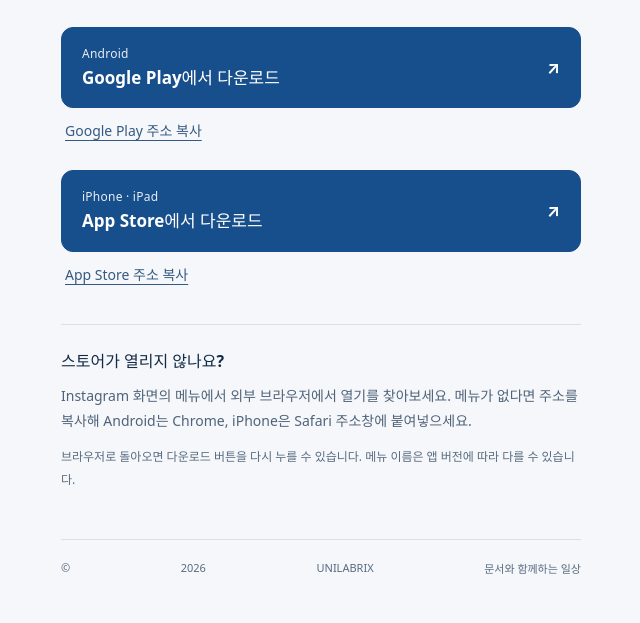
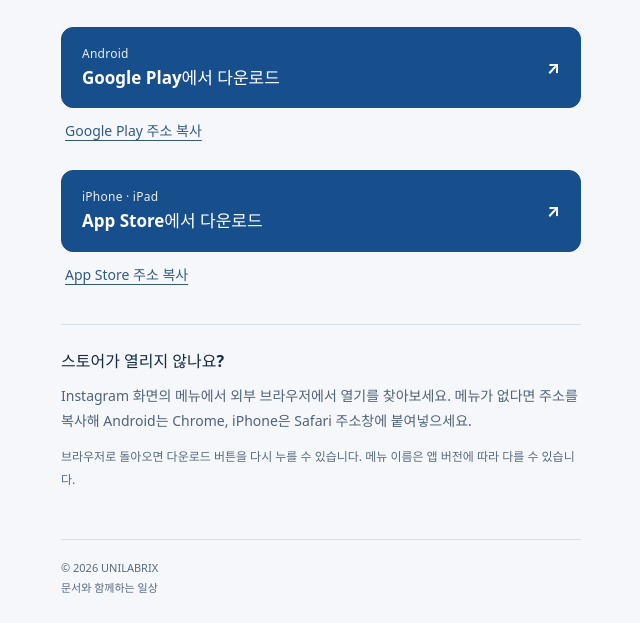
Before and after one commit to wharuw/instagram-app-download, a plain HTML site: page index.html in a window 1280 px wide. Shown: the part 411-1034 px from the top of the page, without its empty margins (319-959 px from the left). Drawn offline with Linux system fonts and the light colour scheme.

Commit message:
Left-align footer brand and tagline

```diff
--- a/index.html
+++ b/index.html
@@ -44,7 +44,7 @@
     </aside>
     <noscript><p>다운로드 버튼을 표시하려면 JavaScript를 켜주세요.</p></noscript>
   </section>
-  <footer>© <span id="year">2026</span> UNILABRIX <span>문서와 함께하는 일상</span></footer>
+  <footer><div class="footer-brand"><span>© <span id="year">2026</span> UNILABRIX</span><span>문서와 함께하는 일상</span></div></footer>
 </main>
 </body>
 </html>
--- a/style.css
+++ b/style.css
@@ -25,5 +25,6 @@ aside{border-top:1px solid #d8e0e9;padding-top:24px;margin-top:28px}
 h2{font-size:16px;margin:0 0 10px;line-height:1.5}
 aside p{font-size:14px;line-height:1.85;margin:0 0 12px;color:#506379}.quiet{font-size:12px;color:#586b80}
 #config-error{padding:16px;border:1px solid #b04b40;background:#fff6f4;line-height:1.6}
-footer{border-top:1px solid #d8e0e9;padding:20px 0 28px;display:flex;justify-content:space-between;gap:12px;flex-wrap:wrap;font-size:11px;color:#586b80}
+footer{border-top:1px solid #d8e0e9;padding:20px 0 28px;display:flex;justify-content:space-between;gap:12px;align-items:center;font-size:11px;color:#586b80}
+.footer-brand{display:flex;flex-direction:column;gap:4px;text-align:left}
 @media(min-width:768px){section{padding-top:56px}header{padding-top:38px}}
```
